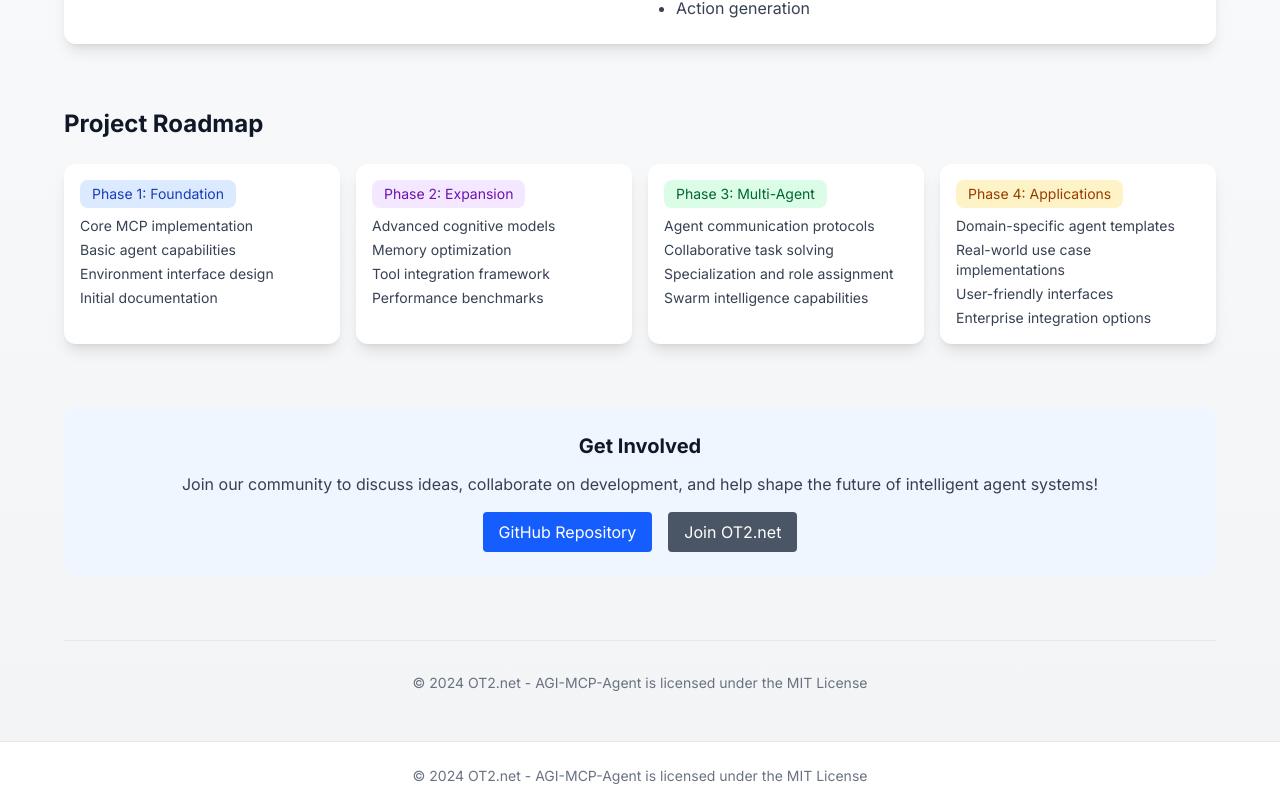
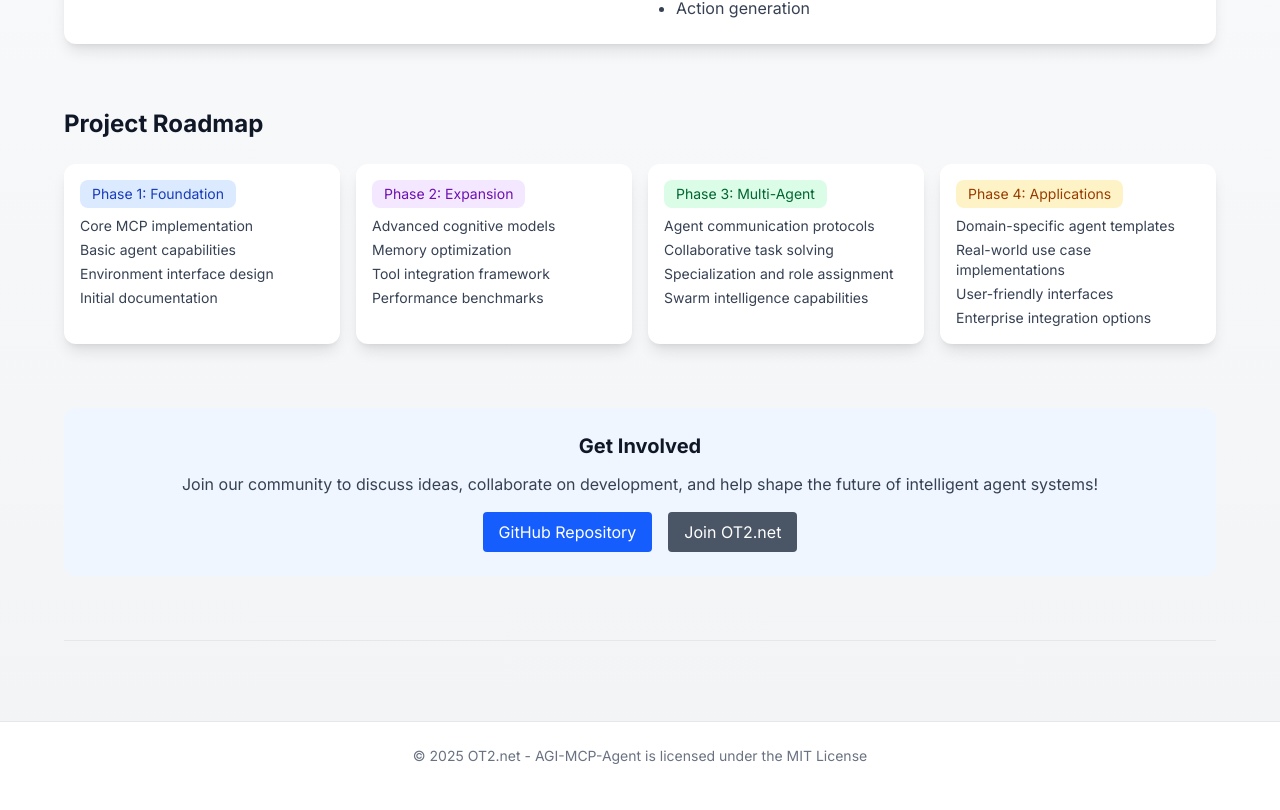
Before and after one commit to ot2net/agi-mcp-agent, a Next.js app in the folder frontend/: page / in a window 1280 px wide. Shown: the part 1048-1858 px from the top of the page. Built offline with nearby package versions, Linux system fonts and the light colour scheme.

Commit message:
fix: update license year and copyright owner

```diff
--- a/frontend/src/app/layout.tsx
+++ b/frontend/src/app/layout.tsx
@@ -54,7 +54,7 @@ export default function RootLayout({
           <footer className="bg-white dark:bg-gray-900 border-t border-gray-200 dark:border-gray-700">
             <div className="max-w-6xl mx-auto px-4 py-6">
               <div className="text-center text-gray-500 dark:text-gray-400 text-sm">
-                <p>© 2024 OT2.net - AGI-MCP-Agent is licensed under the MIT License</p>
+                <p>© 2025 OT2.net - AGI-MCP-Agent is licensed under the MIT License</p>
               </div>
             </div>
           </footer>
--- a/frontend/src/app/page.tsx
+++ b/frontend/src/app/page.tsx
@@ -181,7 +181,7 @@ export default function Home() {
 
       <footer className="max-w-6xl mx-auto mt-16 pt-8 border-t border-gray-200 dark:border-gray-700">
         <div className="text-center text-gray-500 dark:text-gray-400 text-sm">
-          <p>© 2024 OT2.net - AGI-MCP-Agent is licensed under the MIT License</p>
+          {/* 删除重复的版权信息 */}
         </div>
       </footer>
     </div>
```
